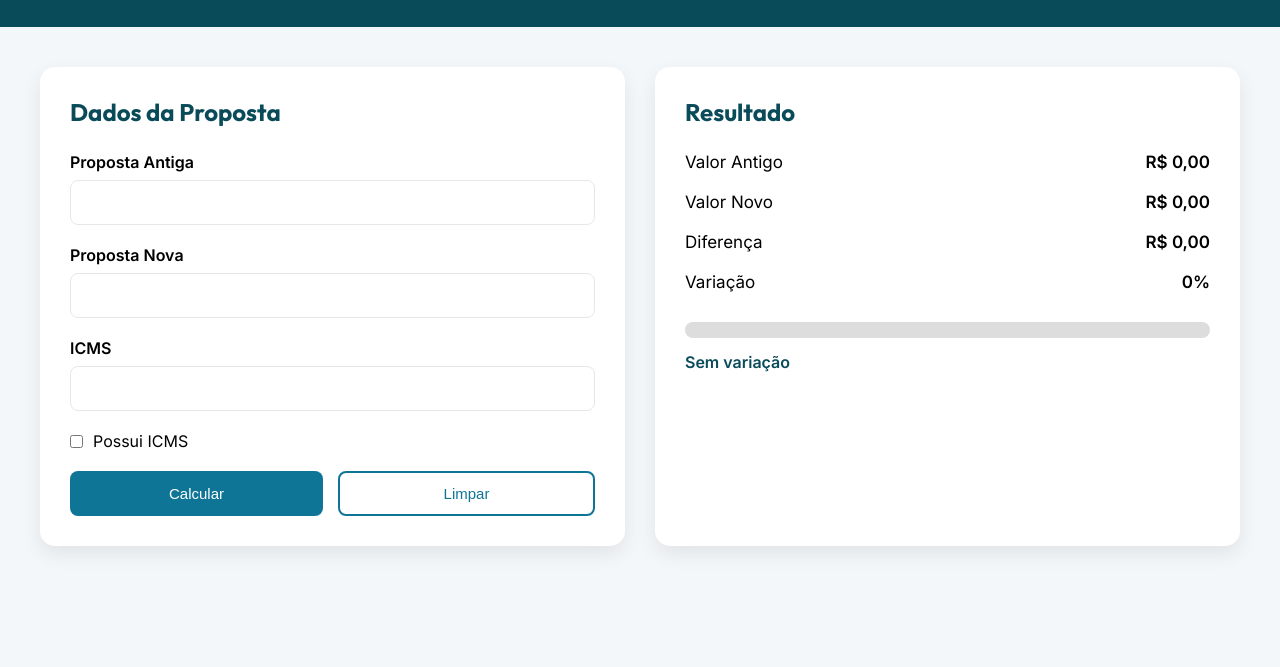
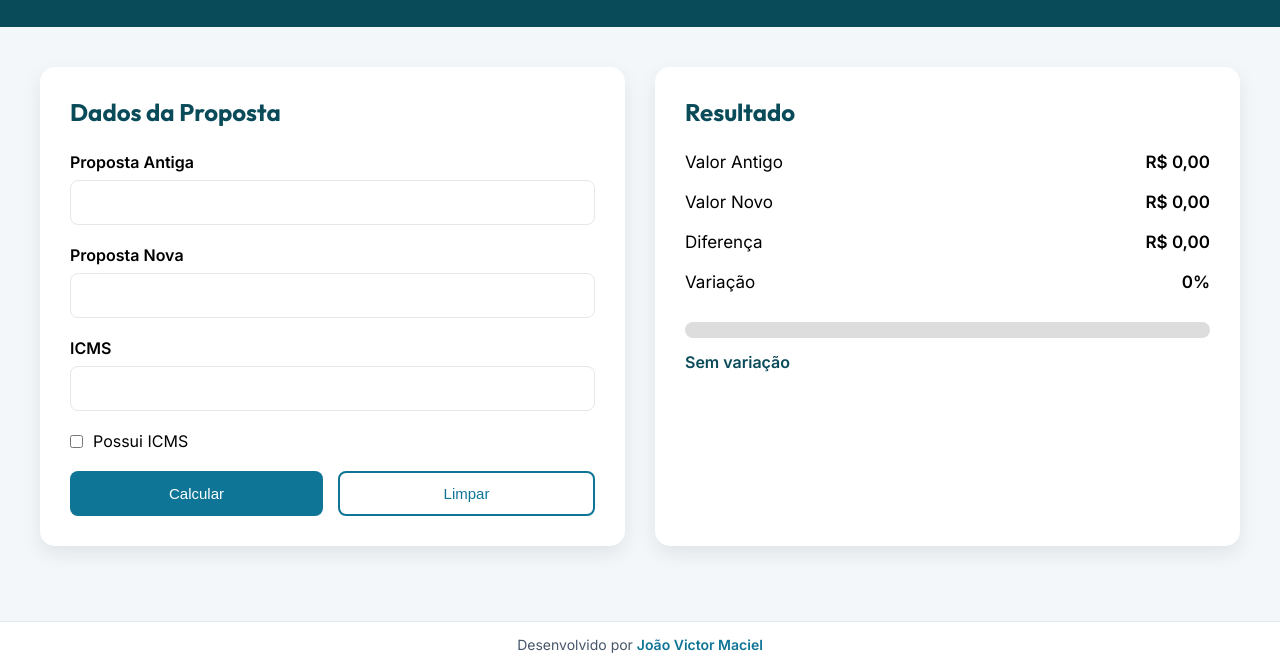
Before and after one commit to joaovictorm29/Calculadora-de-seguros-GTM, a plain HTML site: page index.html in a window 1280 px wide. Shown: the part 133-800 px from the top of the page. Drawn offline with Linux system fonts and the light colour scheme.

Commit message:
feat: implementa footer do projeto

```diff
--- a/index.html
+++ b/index.html
@@ -129,6 +129,10 @@
         </section>
     </main>
 
+    <footer>
+        <p>Desenvolvido por <a href="https://github.com/joaovictorm29" target="_blank" rel="noopener noreferrer">João Victor Maciel</a></p>
+    </footer>
+
     <script src="script.js"></script>
 
 </body>
--- a/style.css
+++ b/style.css
@@ -249,3 +249,37 @@ button:hover{
     }
 
 }
+
+body{
+
+    min-height:100vh;
+    position:relative;
+    padding-bottom:56px;
+}
+
+footer{
+
+    position:fixed;
+    left:0;
+    bottom:0;
+    width:100%;
+    text-align:center;
+    padding:14px 30px;
+    color:#475569;
+    font-size:14px;
+    background:rgba(255,255,255,0.95);
+    border-top:1px solid #e2e8f0;
+    z-index:10;
+}
+
+footer a{
+
+    color:#0f7597;
+    text-decoration:none;
+    font-weight:700;
+}
+
+footer a:hover{
+
+    text-decoration:underline;
+}
```
